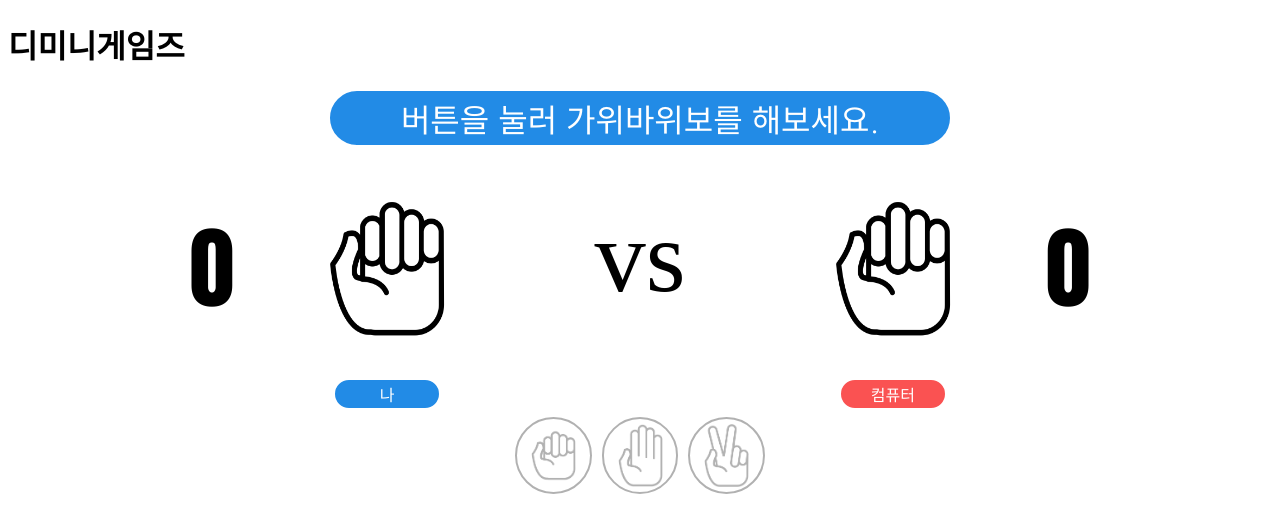
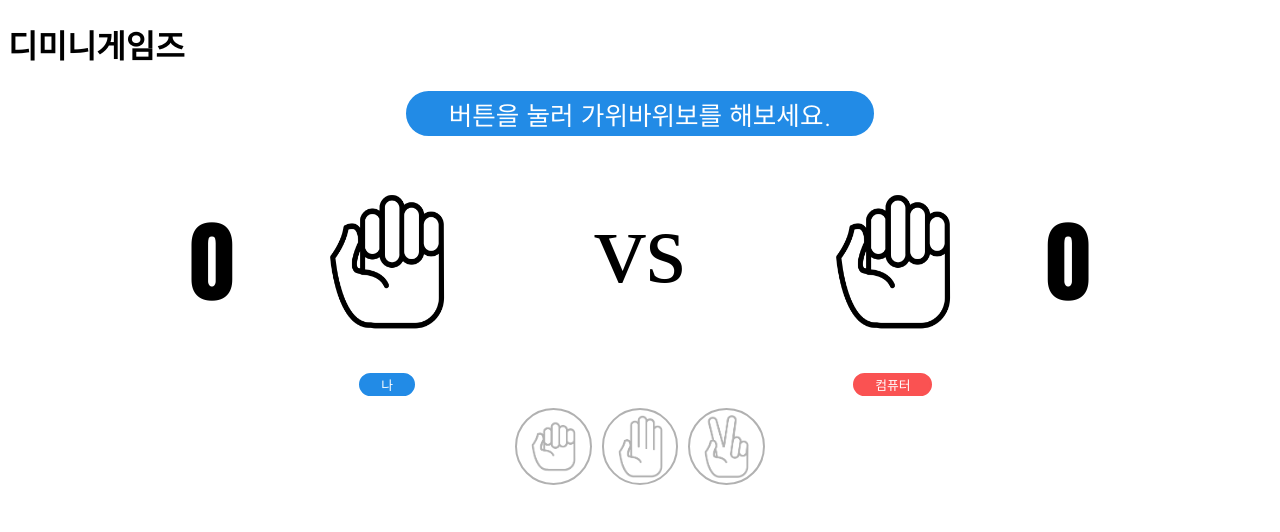
Before and after one commit to inudevs/Diminigames, a Vue app: page / in a window 1280 px wide. Shown: the top 532 px of the page. Built offline with nearby package versions, Linux system fonts and the light colour scheme.

Commit message:
글씨와 공지 박스 크기 화면 크기에 따라 조정시키기

```diff
--- a/src/components/RockPaperScissors.vue
+++ b/src/components/RockPaperScissors.vue
@@ -103,13 +103,13 @@ export default {
   border-radius: 40px;
   color: white;
 
-  font-size: 2em;
+  font-size: 2vw;
   font-family: "Nanum Gothic", sans-serif;
 
   margin: 0 auto;
   padding: 4px 10px;
   width: auto;
-  max-width: 600px;
+  max-width: 35vw;
   text-align: center;
 }
 
@@ -192,7 +192,8 @@ export default {
   align-self: center;
   justify-self: center;
 
-  width: 100px;
+  font-size: 1vw;
+  padding: 0 20px;
 }
 
 #my-name {
@@ -200,8 +201,6 @@ export default {
 
   border-color: #228be6;
   background-color: #228be6;
-
-  width: 100px;
 }
 
 #computer-name {
```
